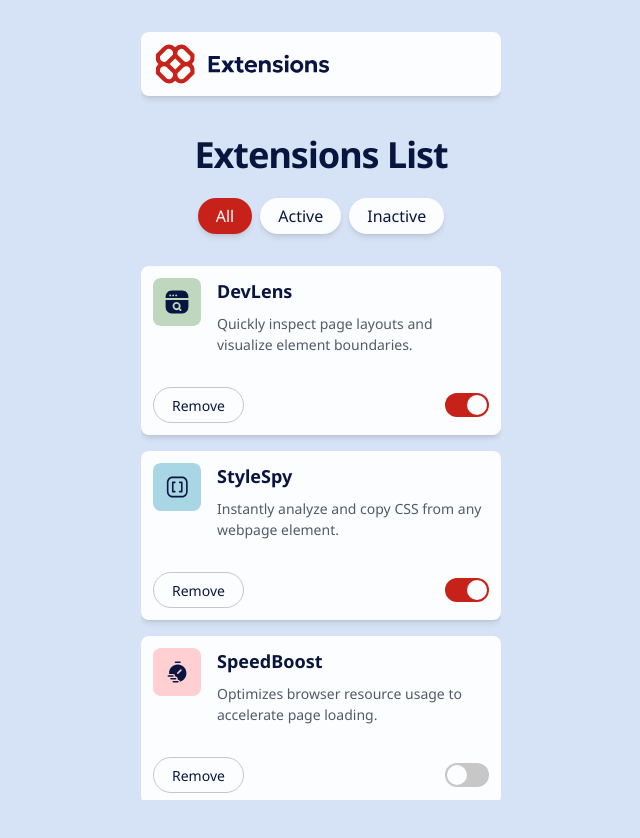
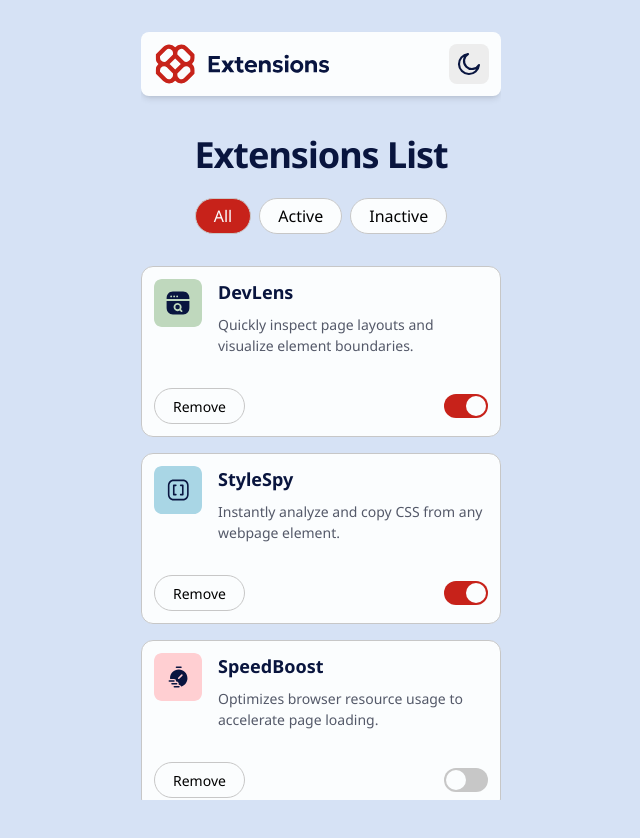
Before and after one commit to SirTurboPascal/tp-browser-extension-manager, a Next.js app: page / in a window 1280 px wide. Shown: the top 838 px of the page, without its empty margins (319-959 px from the left). Built offline with nearby package versions, Linux system fonts and the light colour scheme.

Commit message:
Adds support for dark mode

```diff
--- a/src/app/layout.tsx
+++ b/src/app/layout.tsx
@@ -13,8 +13,8 @@ interface ILayoutProps {
 
 const Layout: FC<ILayoutProps> = ({ children }) => {
 	return (
-		<html className='overflow-hidden bg-neutral-200'>
-			<body className='font-noto-sans h-dvh overflow-y-auto text-neutral-900 antialiased'>{children}</body>
+		<html className='overflow-hidden bg-neutral-200 dark:bg-neutral-900'>
+			<body className='font-noto-sans h-dvh overflow-y-auto antialiased'>{children}</body>
 		</html>
 	);
 };
--- a/src/components/Button.component.tsx
+++ b/src/components/Button.component.tsx
@@ -7,7 +7,7 @@ import ButtonVariant from '@/model/types/ButtonVariant.type';
 const baseClassName = 'h-[36px] shrink-0 cursor-pointer text-[14px] rounded-full px-[18px] select-none';
 const buttonVariantClassNames: Record<ButtonVariant, string> = {
 	primary: 'bg-neutral-900 text-neutral-0 font-bold',
-	secondary: 'border-1 border-neutral-300',
+	secondary: 'border-1 border-neutral-300 dark:text-neutral-0 dark:border-neutral-600',
 };
 
 interface IButtonProps {
--- a/src/components/Extension.component.tsx
+++ b/src/components/Extension.component.tsx
@@ -25,15 +25,15 @@ const Extension: FC<IExtensionProps> = ({ extension, onDisable, onRemove }) => {
 	};
 
 	return (
-		<li className='bg-neutral-0 flex flex-col gap-4 rounded-[8px] p-[12px] shadow-md'>
+		<li className='bg-neutral-0 flex flex-col gap-4 rounded-[12px] border-[1px] border-neutral-300 p-[12px] dark:border-neutral-600 dark:bg-neutral-700'>
 			<div className='flex gap-4'>
 				<div className='relative size-[48px] shrink-0'>
 					<Image alt={`Logo of ${name}`} src={logoUrl} fill />
 				</div>
 
 				<div className='flex flex-col gap-2'>
-					<p className='text-[18px] font-bold text-neutral-900'>{name}</p>
-					<p className='text-[14px] text-neutral-600'>{description}</p>
+					<p className='dark:text-neutral-0 text-[18px] font-bold text-neutral-900'>{name}</p>
+					<p className='text-[14px] text-neutral-600 dark:text-neutral-200'>{description}</p>
 				</div>
 			</div>
 
--- a/src/components/ExtensionsList.component.tsx
+++ b/src/components/ExtensionsList.component.tsx
@@ -74,7 +74,7 @@ const ExtensionsList = () => {
 		<>
 			<div className='flex flex-col'>
 				<div className='desktop:flex-row my-[32px] flex flex-col justify-between gap-4'>
-					<h1 className='desktop:text-left shrink-0 cursor-default text-center text-[36px] font-bold tracking-[-1px] text-neutral-900 select-none'>Extensions List</h1>
+					<h1 className='desktop:text-left dark:text-neutral-0 shrink-0 cursor-default text-center text-[36px] font-bold tracking-[-1px] text-neutral-900 select-none'>Extensions List</h1>
 
 					<FilterButtons>
 						<FilterButton checked={eq(filter, 'all')} label='All' name='filter' onChange={handleFilterChange} value='all' />
@@ -98,11 +98,11 @@ const ExtensionsList = () => {
 
 			<Modal onClose={handleCloseModal} open={modelOpen}>
 				<ModalHeader>
-					<h1 className='grow cursor-default text-[24px] font-bold select-none'>Remove extension</h1>
+					<h1 className='dark:text-neutral-0 grow cursor-default text-[24px] font-bold select-none'>Remove extension</h1>
 				</ModalHeader>
 
 				<ModalBody>
-					<p>Do you really want to remove {isNull(extensionForRemoval) ? 'this extension' : extensionForRemoval.name} from the list? This cannot be undone.</p>
+					<p className='dark:text-neutral-200'>Do you really want to remove {isNull(extensionForRemoval) ? 'this extension' : extensionForRemoval.name} from the list? This cannot be undone.</p>
 				</ModalBody>
 
 				<ModalFooter>
--- a/src/components/FilterButton.component.tsx
+++ b/src/components/FilterButton.component.tsx
@@ -17,7 +17,9 @@ const FilterButton: FC<IFilterButtonProps> = ({ checked, label, name, onChange,
 		<label className='cursor-pointer' htmlFor={id}>
 			<input id={id} className='peer sr-only' checked={checked} onChange={onChange} type='radio' value={value} />
 
-			<button className='bg-neutral-0 peer-checked:text-neutral-0 pointer-events-none h-[36px] rounded-full px-[18px] shadow-md peer-checked:bg-red-700'>{label}</button>
+			<button className='bg-neutral-0 dark:text-neutral-0 peer-checked:text-neutral-0 pointer-events-none h-[36px] rounded-full border-[1px] border-neutral-300 px-[18px] peer-checked:bg-red-700 dark:border-neutral-600 dark:bg-neutral-700'>
+				{label}
+			</button>
 		</label>
 	);
 };
--- a/src/components/Header.component.tsx
+++ b/src/components/Header.component.tsx
@@ -1,9 +1,12 @@
 import Logo from '@/components/Logo.component';
+import ToggleThemeButton from '@/components/ToggleThemeButton.component';
 
 const Header = () => {
 	return (
-		<header className='bg-neutral-0 flex items-center rounded-[8px] p-[12px] shadow-md'>
+		<header className='bg-neutral-0 flex items-center justify-between rounded-[8px] p-[12px] shadow-md dark:bg-neutral-700'>
 			<Logo />
+
+			<ToggleThemeButton />
 		</header>
 	);
 };
--- a/src/components/Logo.component.tsx
+++ b/src/components/Logo.component.tsx
@@ -3,7 +3,8 @@ import Image from 'next/image';
 const Logo = () => {
 	return (
 		<div className='relative h-[40px] w-[180px] shrink-0'>
-			<Image alt='Logo' src='/images/logo.svg' fill />
+			<Image className='dark:hidden' alt='Logo' src='/images/logo-light.svg' fill />
+			<Image className='hidden dark:block' alt='Logo' src='/images/logo-dark.svg' fill />
 		</div>
 	);
 };
--- a/src/components/Modal.component.tsx
+++ b/src/components/Modal.component.tsx
@@ -34,7 +34,7 @@ const Modal: FC<IModelProps> = ({ children, onClose, open }) => {
 					variants={backdropVariants}
 				>
 					<motion.div
-						className='bg-neutral-0 desktop:w-[560px] flex w-[340px] flex-col gap-4 overflow-hidden rounded-[8px] p-[16px] shadow-md'
+						className='bg-neutral-0 desktop:w-[560px] flex w-[340px] flex-col gap-4 overflow-hidden rounded-[8px] p-[16px] shadow-md dark:bg-neutral-700'
 						animate='visible'
 						exit='exit'
 						initial='hidden'
--- a/src/components/Switch.component.tsx
+++ b/src/components/Switch.component.tsx
@@ -13,7 +13,7 @@ const Switch: FC<ISwitchProps> = ({ checked, name, onChange }) => {
 		<label className='flex shrink-0 cursor-pointer items-center gap-2 select-none' htmlFor={name}>
 			<input id={name} className='peer sr-only' checked={checked} name={name} onChange={onChange} type='checkbox' />
 
-			<div className='after:bg-neutral-0 relative h-[24px] w-[44px] shrink-0 rounded-full bg-neutral-300 transition-colors peer-checked:bg-red-700 after:absolute after:top-[2px] after:left-[2px] after:size-[20px] after:rounded-full after:transition-transform peer-checked:after:translate-x-full' />
+			<div className='after:bg-neutral-0 relative h-[24px] w-[44px] shrink-0 rounded-full bg-neutral-300 peer-checked:bg-red-700 after:absolute after:top-[2px] after:left-[2px] after:size-[20px] after:rounded-full after:transition-transform peer-checked:after:translate-x-full dark:bg-neutral-800' />
 		</label>
 	);
 };
--- /dev/null
+++ b/src/components/ToggleThemeButton.component.tsx
@@ -0,0 +1,28 @@
+'use client';
+
+import Image from 'next/image';
+
+import { eq } from 'lodash';
+import { useEffect, useState } from 'react';
+
+import Theme from '@/model/types/Theme.type';
+
+const ToggleThemeButton = () => {
+	const [theme, setTheme] = useState<Theme>('light');
+
+	const handleButtonClick = () => {
+		setTheme(eq(theme, 'dark') ? 'light' : 'dark');
+	};
+
+	useEffect(() => {
+		document.documentElement.dataset.theme = theme;
+	}, [theme]);
+
+	return (
+		<button className='cursor-pointer rounded-[8px] bg-neutral-100 p-[8px] dark:bg-neutral-600' onClick={handleButtonClick}>
+			<Image alt='Icon' height={24} src={`/images/icon-${eq(theme, 'light') ? 'moon' : 'sun'}.svg`} width={24} />
+		</button>
+	);
+};
+
+export default ToggleThemeButton;
--- /dev/null
+++ b/src/model/types/Theme.type.ts
@@ -0,0 +1,3 @@
+type Theme = 'dark' | 'light';
+
+export default Theme;
--- a/src/styles/globals.css
+++ b/src/styles/globals.css
@@ -46,3 +46,5 @@
 	--font-*: initial;
 	--font-noto-sans: 'Noto Sans', sans-serif;
 }
+
+@custom-variant dark (&:where([data-theme=dark], [data-theme=dark] *));
```
Also changed, not shown: public/images/logo-dark.svg (added), public/images/logo-light.svg (renamed from public/images/logo.svg).
